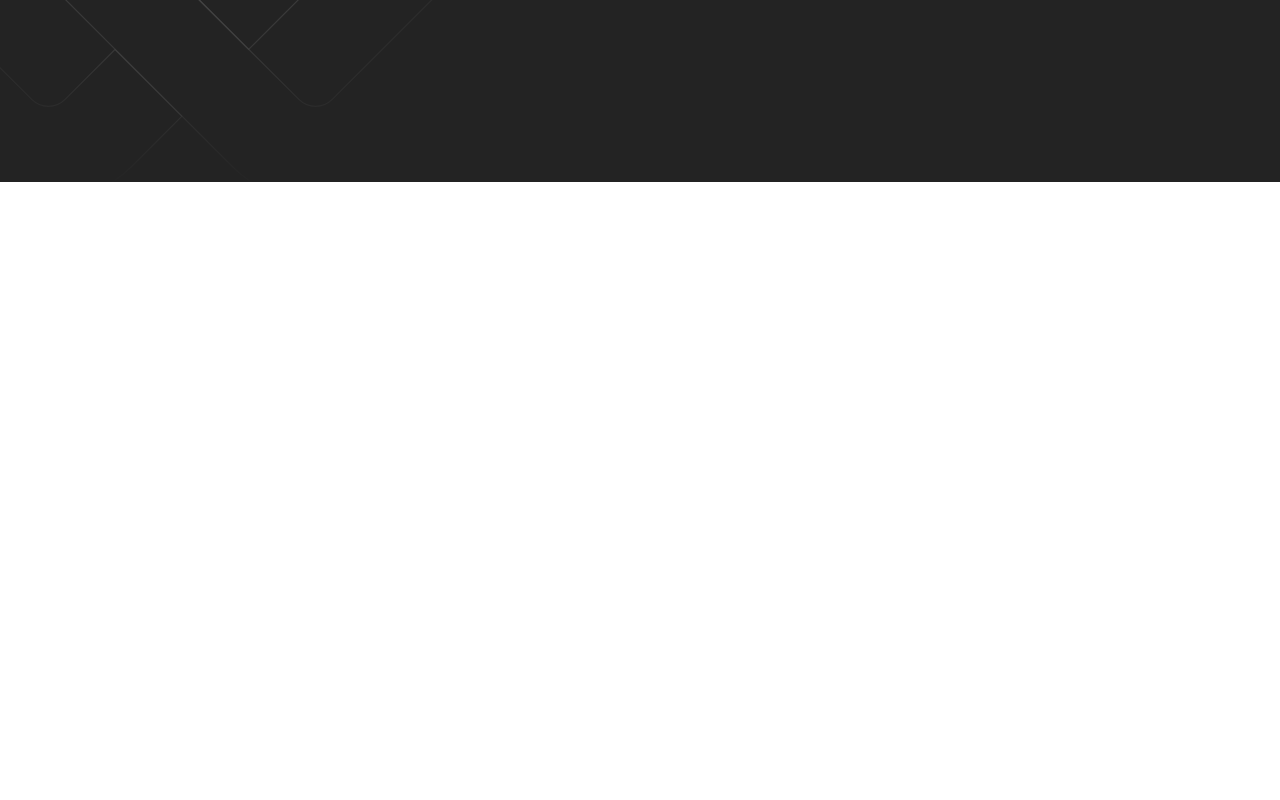
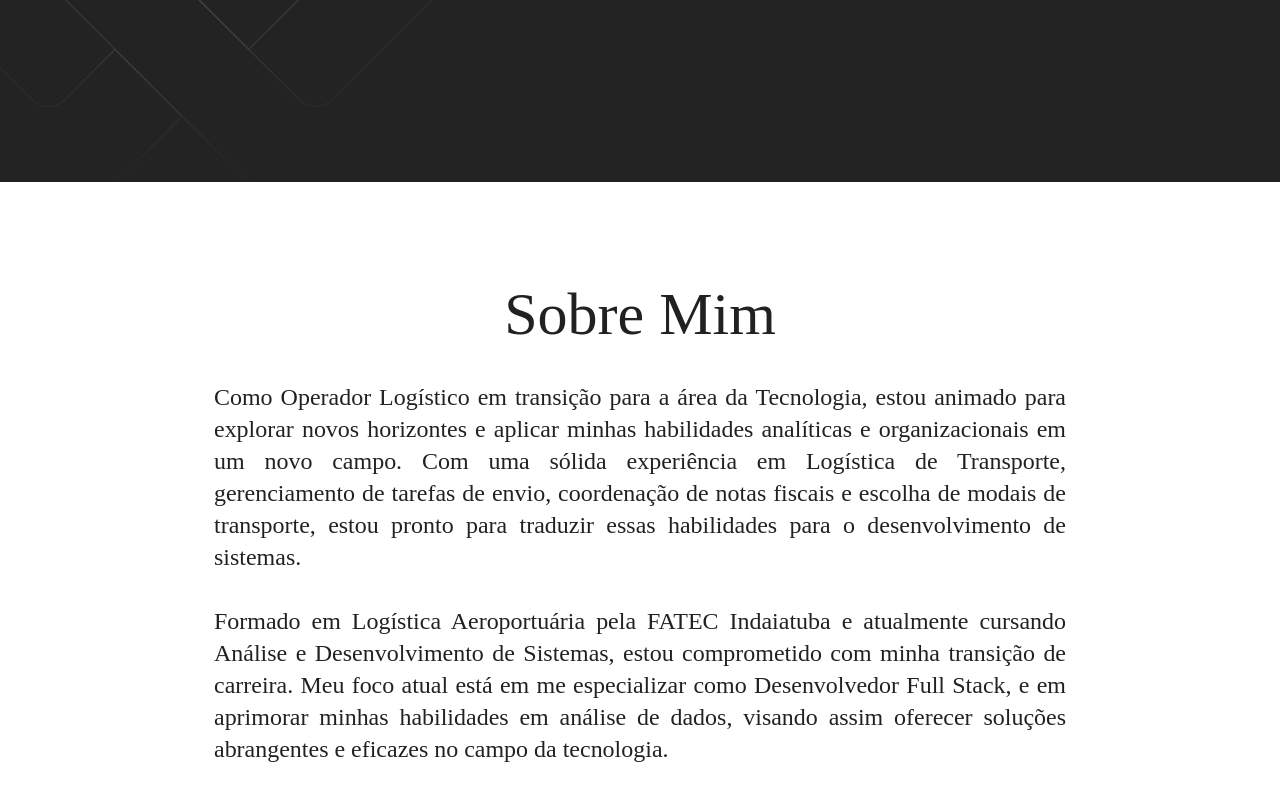
Before and after one commit to auyber/Auyber-portfolio, a React (Vite) app: page / in a window 1280 px wide. Shown: the part 642-1442 px from the top of the page. Before the commit the page ends 851 px from the top, so only its background shows below. Built offline with nearby package versions, Linux system fonts and the light colour scheme.

Commit message:
feat: create about

```diff
--- a/src/pages/Home/Home.tsx
+++ b/src/pages/Home/Home.tsx
@@ -1,5 +1,6 @@
 import NavBar from "../../components/NavBar/NavBar"
 import Hero from "../section/Hero/Hero"
+import About from "../section/About/About"
 
 
 const Home = () => {
@@ -9,6 +10,7 @@
     <>
       <NavBar />
       <Hero />
+      <About />
     </>
   )
 }
--- /dev/null
+++ b/src/pages/section/About/About.tsx
@@ -0,0 +1,35 @@
+import React from 'react';
+import { Box, Container, Typography, styled, Grid } from '@mui/material';
+
+const StyledAboutSection = styled(Box)(({ theme }) => ({
+  backgroundColor: '#ffffff',
+  padding: theme.spacing(8, 0),
+  textAlign: 'center',
+  marginTop: theme.spacing(4), // Adicionando margem superior para espaçamento
+}));
+
+
+const About: React.FC = () => {
+  return (
+    <StyledAboutSection>
+      <Container maxWidth="md">
+        <Grid container direction="column" alignItems="center" spacing={4}>
+          <Grid item>
+            <Typography variant="h2" component="h2">
+              Sobre Mim
+            </Typography>
+          </Grid>
+          <Grid item xs={12} md={10}>
+            <Typography variant="h5" textAlign="justify">
+              Como Operador Logístico em transição para a área da Tecnologia, estou animado para explorar novos horizontes e aplicar minhas habilidades analíticas e organizacionais em um novo campo. Com uma sólida experiência em Logística de Transporte, gerenciamento de tarefas de envio, coordenação de notas fiscais e escolha de modais de transporte, estou pronto para traduzir essas habilidades para o desenvolvimento de sistemas.
+              <br/><br/>
+              Formado em Logística Aeroportuária pela FATEC Indaiatuba e atualmente cursando Análise e Desenvolvimento de Sistemas, estou comprometido com minha transição de carreira. Meu foco atual está em me especializar como Desenvolvedor Full Stack, e em aprimorar minhas habilidades em análise de dados, visando assim oferecer soluções abrangentes e eficazes no campo da tecnologia.
+            </Typography>
+          </Grid>
+        </Grid>
+      </Container>
+    </StyledAboutSection>
+  );
+};
+
+export default About;
```
